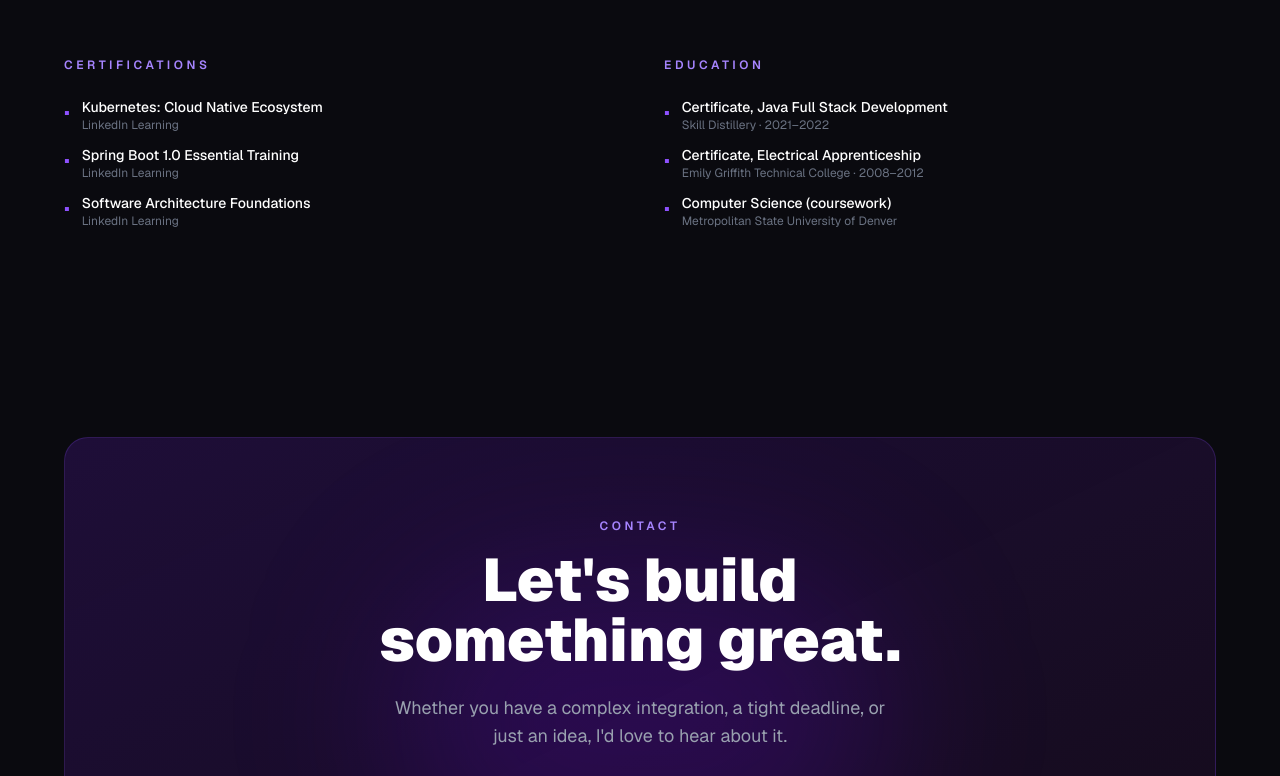
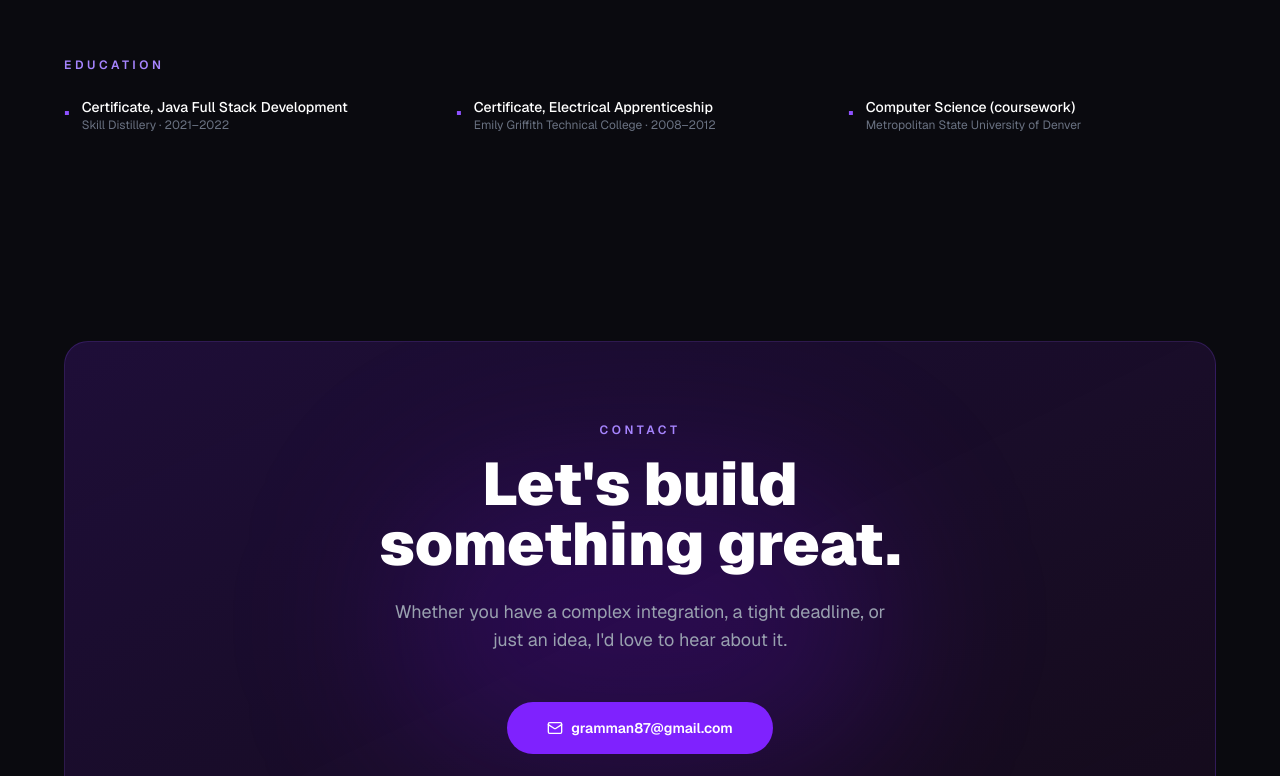
Before and after one commit to Gramman87/portfolio, a Next.js app: page / in a window 1280 px wide. Shown: the part 7459-8235 px from the top of the page. Built offline with nearby package versions, Linux system fonts and the light colour scheme.

Commit message:
Remove weak certifications section from all resume variants and homepage; keep Education

```diff
--- a/app/page.tsx
+++ b/app/page.tsx
@@ -5,7 +5,7 @@ import WhyFDE from "@/components/WhyFDE";
 import Projects from "@/components/Projects";
 import Experience from "@/components/Experience";
 import Skills from "@/components/Skills";
-import Certifications from "@/components/Certifications";
+import Education from "@/components/Education";
 import Contact from "@/components/Contact";
 
 export default function Home() {
@@ -18,7 +18,7 @@ export default function Home() {
       <Projects />
       <Skills />
       <Experience />
-      <Certifications />
+      <Education />
       <Contact />
     </>
   );
--- a/components/Certifications.tsx
+++ /dev/null
@@ -1,57 +0,0 @@
-const certs = [
-  { name: "Kubernetes: Cloud Native Ecosystem", issuer: "LinkedIn Learning" },
-  { name: "Spring Boot 1.0 Essential Training", issuer: "LinkedIn Learning" },
-  { name: "Software Architecture Foundations", issuer: "LinkedIn Learning" },
-];
-
-const education = [
-  { degree: "Certificate, Java Full Stack Development", school: "Skill Distillery", year: "2021–2022" },
-  { degree: "Certificate, Electrical Apprenticeship", school: "Emily Griffith Technical College", year: "2008–2012" },
-  { degree: "Computer Science (coursework)", school: "Metropolitan State University of Denver", year: "" },
-];
-
-export default function Certifications() {
-  return (
-    <section className="py-20 px-6 border-t border-white/[0.04]">
-      <div className="max-w-6xl mx-auto">
-        <div className="grid md:grid-cols-2 gap-12">
-          {/* Certifications */}
-          <div>
-            <p className="text-xs font-semibold tracking-[0.3em] text-violet-400 uppercase mb-6">
-              Certifications
-            </p>
-            <div className="space-y-3">
-              {certs.map((c) => (
-                <div key={c.name} className="flex items-start gap-3">
-                  <span className="text-violet-500 mt-1">▪</span>
-                  <div>
-                    <p className="text-sm text-white font-medium">{c.name}</p>
-                    <p className="text-xs text-gray-500">{c.issuer}</p>
-                  </div>
-                </div>
-              ))}
-            </div>
-          </div>
-
-          {/* Education */}
-          <div>
-            <p className="text-xs font-semibold tracking-[0.3em] text-violet-400 uppercase mb-6">
-              Education
-            </p>
-            <div className="space-y-3">
-              {education.map((e) => (
-                <div key={e.degree} className="flex items-start gap-3">
-                  <span className="text-violet-500 mt-1">▪</span>
-                  <div>
-                    <p className="text-sm text-white font-medium">{e.degree}</p>
-                    <p className="text-xs text-gray-500">{e.school}{e.year ? ` · ${e.year}` : ""}</p>
-                  </div>
-                </div>
-              ))}
-            </div>
-          </div>
-        </div>
-      </div>
-    </section>
-  );
-}
--- /dev/null
+++ b/components/Education.tsx
@@ -0,0 +1,28 @@
+const education = [
+  { degree: "Certificate, Java Full Stack Development", school: "Skill Distillery", year: "2021–2022" },
+  { degree: "Certificate, Electrical Apprenticeship", school: "Emily Griffith Technical College", year: "2008–2012" },
+  { degree: "Computer Science (coursework)", school: "Metropolitan State University of Denver", year: "" },
+];
+
+export default function Education() {
+  return (
+    <section className="py-20 px-6 border-t border-white/[0.04]">
+      <div className="max-w-6xl mx-auto">
+        <p className="text-xs font-semibold tracking-[0.3em] text-violet-400 uppercase mb-6">
+          Education
+        </p>
+        <div className="grid sm:grid-cols-2 lg:grid-cols-3 gap-6">
+          {education.map((e) => (
+            <div key={e.degree} className="flex items-start gap-3">
+              <span className="text-violet-500 mt-1">▪</span>
+              <div>
+                <p className="text-sm text-white font-medium">{e.degree}</p>
+                <p className="text-xs text-gray-500">{e.school}{e.year ? ` · ${e.year}` : ""}</p>
+              </div>
+            </div>
+          ))}
+        </div>
+      </div>
+    </section>
+  );
+}
--- a/components/ResumeDoc.tsx
+++ b/components/ResumeDoc.tsx
@@ -46,12 +46,6 @@ const experience = [
       "Coordinated across procurement, engineering, manpower, and scheduling functions, building the cross-functional collaboration muscle that full-stack delivery demands.",
     ],
   },
-];
-
-const certifications = [
-  "Kubernetes: Cloud Native Ecosystem",
-  "Spring Boot 1.0 Essential Training",
-  "Software Architecture Foundations",
 ];
 
 const education = [
@@ -137,17 +131,6 @@ export default function ResumeDoc({
             </ul>
           </Section>
 
-          {/* Certifications */}
-          <Section title="Certifications">
-            <ul className="space-y-1">
-              {certifications.map((c) => (
-                <li key={c} className="flex gap-2 text-sm text-gray-300 print:text-gray-700">
-                  <span className="text-violet-400 print:text-gray-400 shrink-0">·</span>{c}
-                </li>
-              ))}
-            </ul>
-          </Section>
-
           {/* Education */}
           <Section title="Education">
             <ul className="space-y-1">
```
